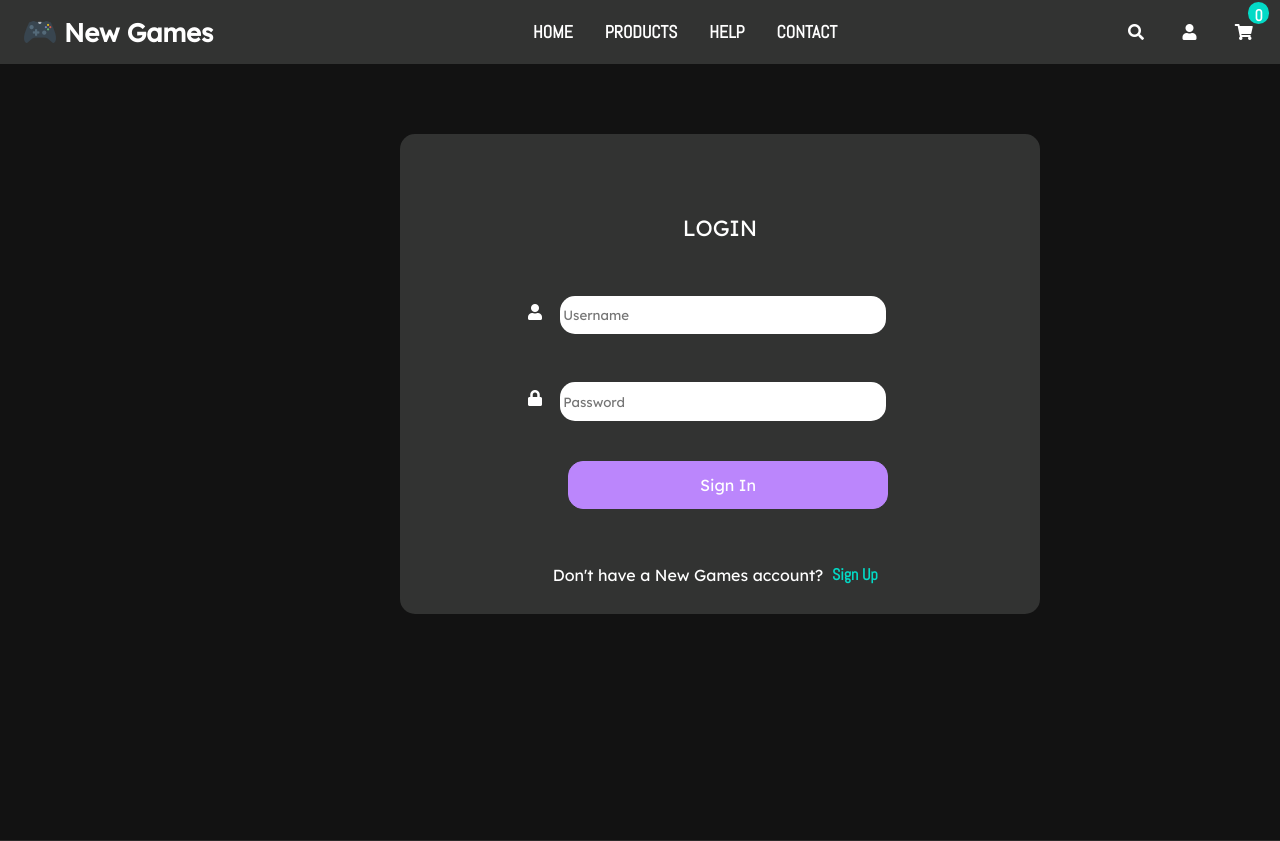
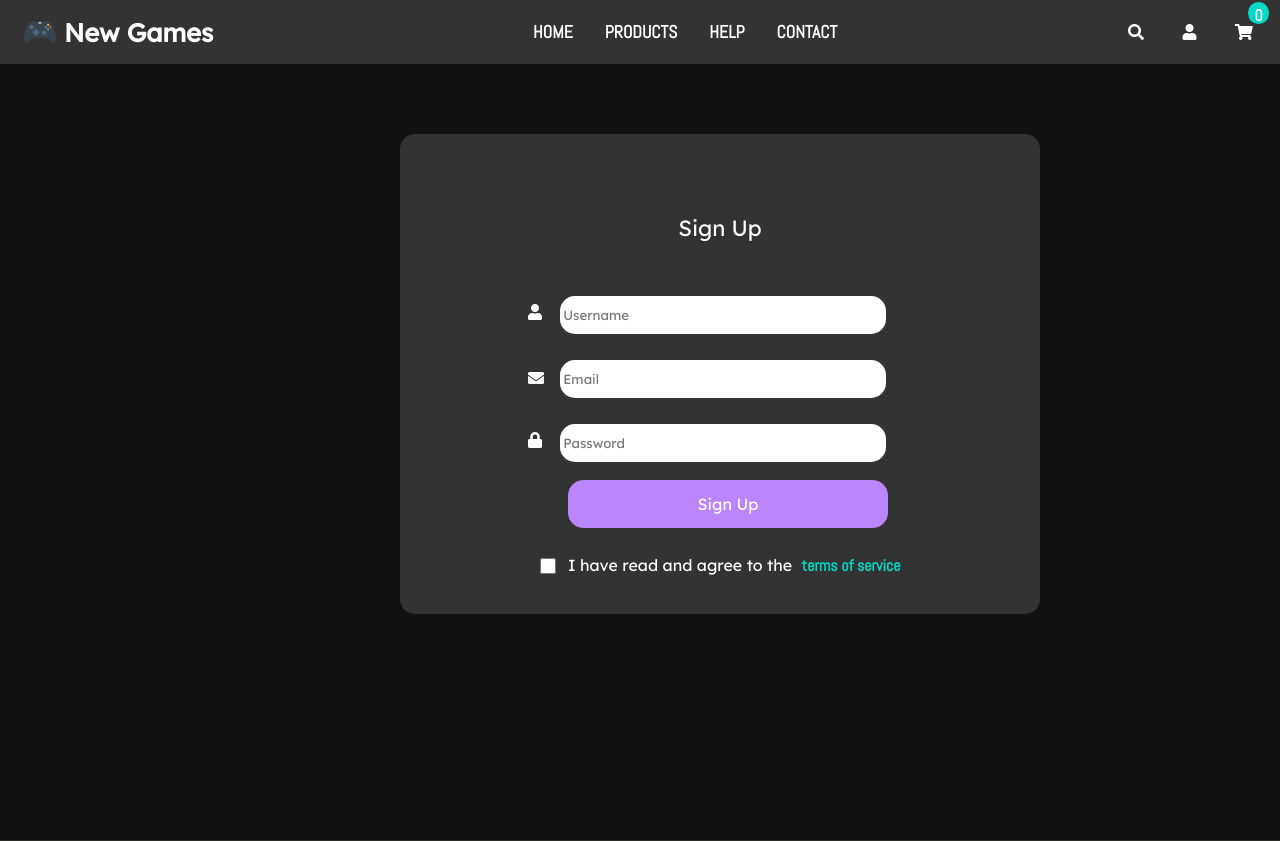
Before and after one commit to Matheusmdr/New-Games, a PHP site: page /html/signup.html in a window 1280 px wide. Shown: the top 841 px of the page. Run offline with PHP 8.4, Linux system fonts and the light colour scheme; some libraries are stand-ins or nearby versions.

Commit message:
Add Sign Up
- Add Sign Up and connect with other pages

```diff
--- a/css/signup.css
+++ b/css/signup.css
@@ -1,18 +1,19 @@
 /*import home style*/
+
 @import url(../css/style.css);
-
-
 main .sign_up {
-    padding-top:2.5rem ;
+    padding-top: 2.5rem;
     height: 100vh;
     width: 100vw;
 }
 
-form i{
+form i {
     color: var(--white);
 }
 
+
 /*Single purpose classes*/
+
 .border-radius {
     border-radius: 15px;
 }
@@ -31,8 +32,12 @@ form i{
     font-family: var(--Lexend);
 }
 
+
 /* Login */
+
+
 /* Login (container)*/
+
 .sign_up-container {
     /*invisible*/
     position: relative;
@@ -52,7 +57,9 @@ form i{
     background-color: var(--secondary-background);
 }
 
-/* Login (submit button)*/
+
+/* Login (sign up button)*/
+
 input[type=submit] {
     padding: .7rem 2rem;
     border: 1px solid var(--primary);
@@ -71,6 +78,9 @@ input[type=submit]:hover {
     color: var(--primary);
 }
 
+
+/* Login (information inputs)*/
+
 .username {
     outline: none;
     position: relative;
@@ -87,7 +97,7 @@ input[type=submit]:hover {
 }
 
 .login_btn {
-    top: 8rem;
+    top: 15rem;
     height: 3rem;
 }
 
@@ -98,16 +108,26 @@ input[type=submit]:hover {
     font-size: 22px;
 }
 
-.question_account {
+.question_checkbox {
     position: relative;
-    top: 10rem;
-    left: -2rem;
+    top: 13.78rem;
+    left: 10rem;
+    width: 15rem;
+    height: 1rem;
 }
 
-.signup_text {
+.terms_text {
     position: relative;
-    top: 7.7rem;
-    left: 27rem;
+    top: 11.75rem;
+    left: 25.1rem;
+    width: 3rem;
+    height: 1rem;
+}
+
+.checkbox {
+    position: relative;
+    top: 16.2rem;
+    left: 1.5rem;
 }
 
 .username_fig {
@@ -126,20 +146,36 @@ input[type=submit]:hover {
     height: 2rem;
 }
 
+.envelope_fig {
+    position: relative;
+    top: 7.6rem;
+    left: 8rem;
+    width: 20rem;
+    height: 2rem;
+}
+
 .container_username {
     position: relative;
     top: 0rem;
+    height: 1rem;
+}
+
+.container_email {
+    position: relative;
+    top: 3rem;
+    height: 1rem;
 }
 
 .container_password {
     position: relative;
-    top: -2rem;
+    top: 3rem;
+    height: 1rem;
 }
 
-.container_signup p{
+.container_signup p {
     color: var(--white);
 }
 
-.container_signup a{
+.container_signup a {
     color: var(--secondary);
 }
--- a/html/signup.html
+++ b/html/signup.html
@@ -45,7 +45,7 @@
                             <a href="../html/index.html">HOME</a>
                         </li>
                         <li class="nav-link">
-                            <a href="#">PRODUCTS</a>
+                            <a href="../html/products.html">PRODUCTS</a>
                         </li>
                         <li class="nav-link">
                             <a href="#">HELP</a>
@@ -61,7 +61,7 @@
                         <i class="fas fa-search"></i>
                     </a>
 
-                    <a href="#" class="icon-item">
+                    <a href="../html/signin.html" class="icon-item">
                         <i class="fas fa-user"></i>
                     </a>
 
@@ -82,22 +82,27 @@
                 <div class="sign_up-container content">
                     <div class="second-container border-radius ">
                         <form action="/">
-                            <p class="center_text text_style login_title">LOGIN</p>
+                            <p class="center_text text_style login_title">Sign Up</p>
                             <div class="container_username">
                                 <i class="fa fa-user icon username_fig"></i>
-                                <input type="text" name="username" placeholder="Username" required
-                                    class="text_style border-radius username">
+                                <input type="text" name="username" placeholder="Username" required class="text_style border-radius username">
+                            </div>
+                            <div class="container_email">
+                                <i class="fa fa-envelope icon envelope_fig"></i>
+                                <input type="text" name="email" placeholder="Email" required class="text_style border-radius username email">
                             </div>
                             <div class="container_password">
                                 <i class="fa fa-lock icon password_fig"></i>
-                                <input type="password" name="password" placeholder="Password" required
-                                    class="text_style border-radius username password">
+                                <input type="password" name="password" placeholder="Password" required class="text_style border-radius username password">
                             </div>
-                            <input type="submit" value="Sign In" class="text_style border-radius username login_btn">
+                            <input type="submit" value="Sign Up" class="text_style border-radius username login_btn">
                         </form>
                         <div class="container_signup">
-                            <p class="center_text text_style question_account">Don't have a New Games account?</p>
-                            <a class="signup_text" href="#">Sign Up</a>
+                            <form action="/">
+                                <input type="checkbox" value="terms" class="center_text text_style question_checkbox checkbox">
+                            </form>
+                            <p class="center_text text_style question_checkbox">I have read and agree to the</p>
+                            <a class="terms_text" href="#">terms of service</a>
                         </div>
                     </div>
                 </div>
```
Also changed, not shown: html/signin.html (+5 -7 lines).
